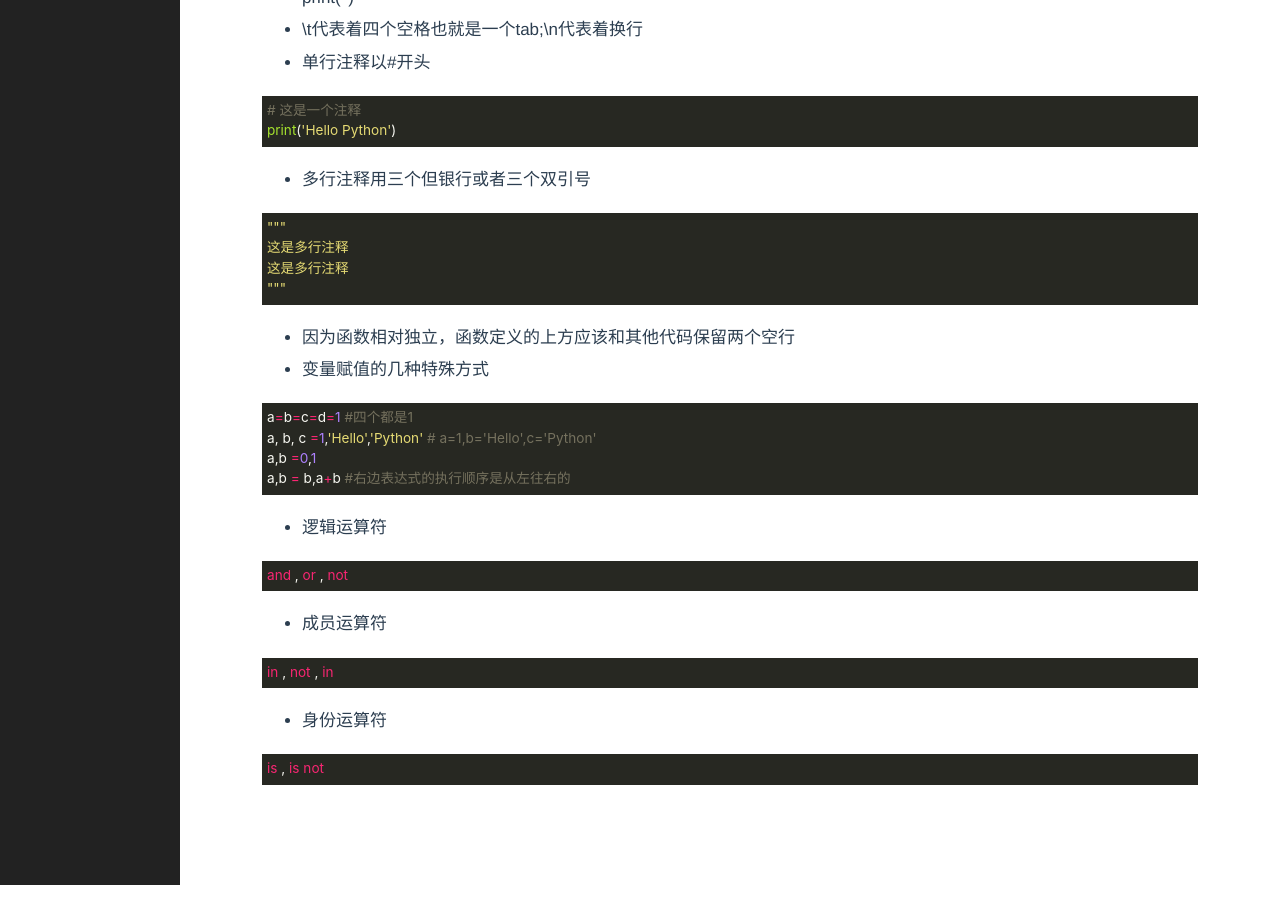
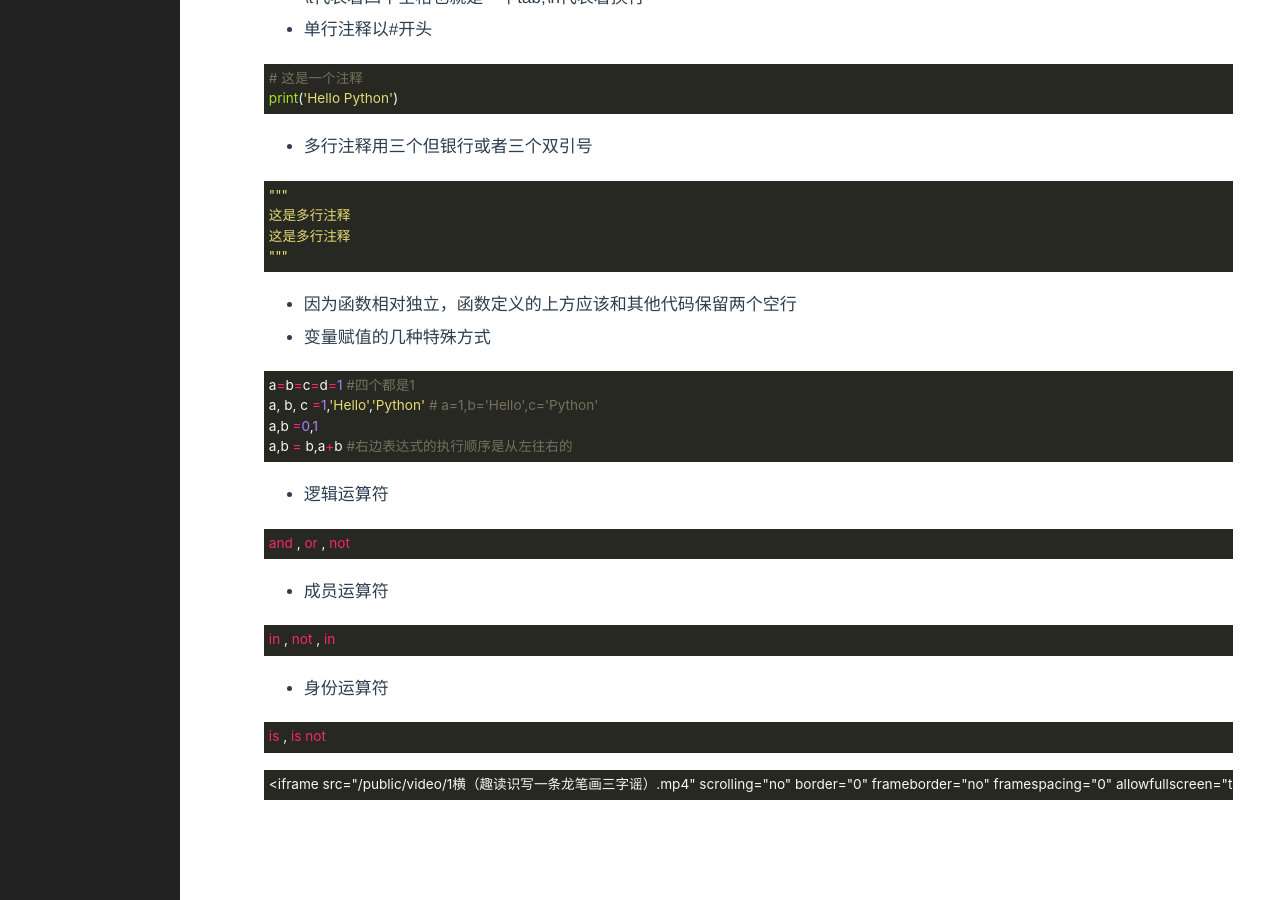
Before and after one commit to Honlay/Honlay.github.io, a Jekyll site: the page built from _posts/2020-12-29-python-base-1.markdown, in a window 1280 px wide and 900 px high, scrolled down 1273 px. Built offline with Jekyll 4.4.1, drawn with Linux system fonts in a browser that asks for light colours.

Commit message:
Update 2020-12-29-python-base-1.markdown

````diff
--- a/_posts/2020-12-29-python-base-1.markdown
+++ b/_posts/2020-12-29-python-base-1.markdown
@@ -81,3 +81,9 @@ in , not , in
 ```python
 is , is not
 ```
+
+
+
+```text
+<iframe src="/public/video/1横（趣读识写一条龙笔画三字谣）.mp4" scrolling="no" border="0" frameborder="no" framespacing="0" allowfullscreen="true"> </iframe>
+```
````
